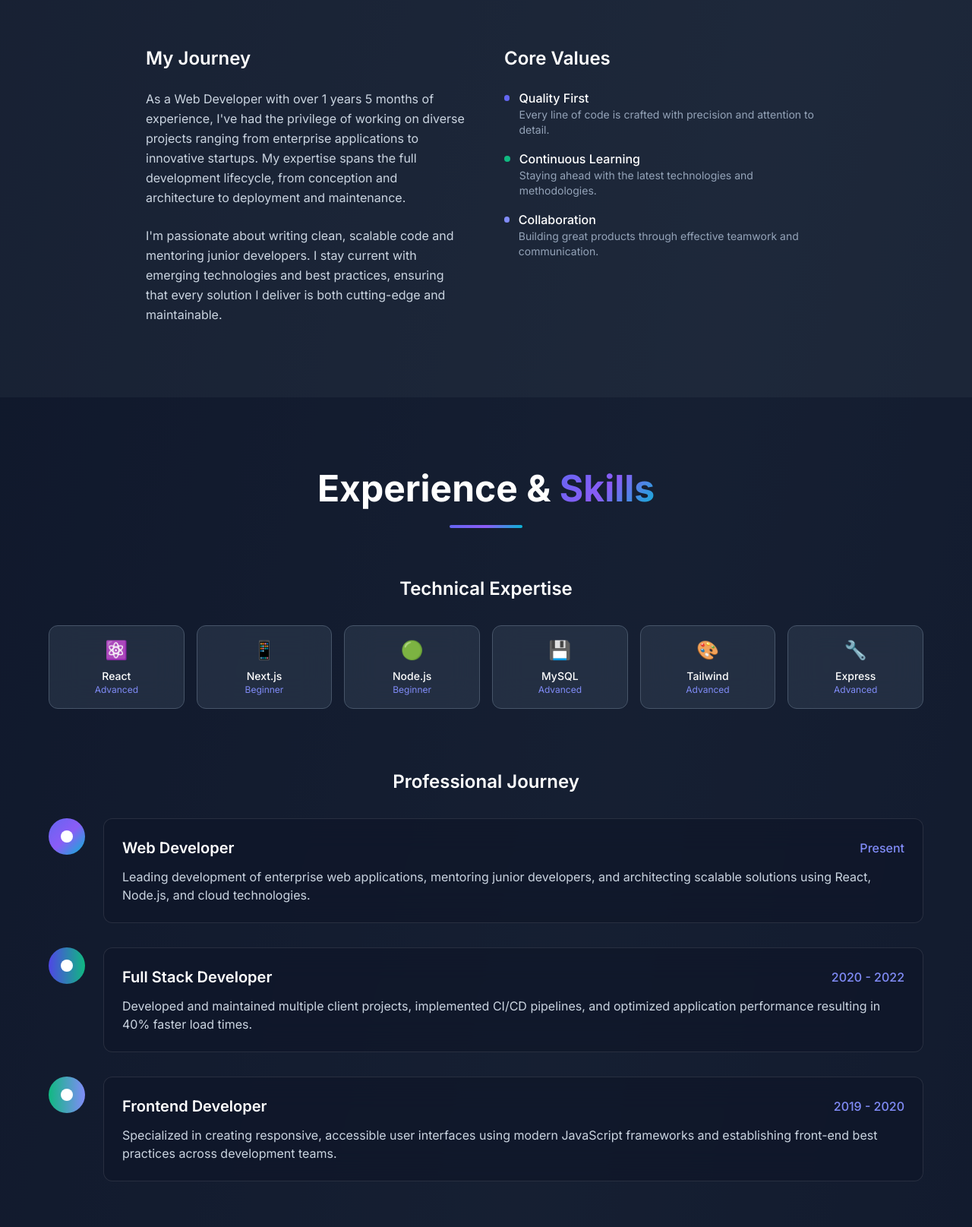
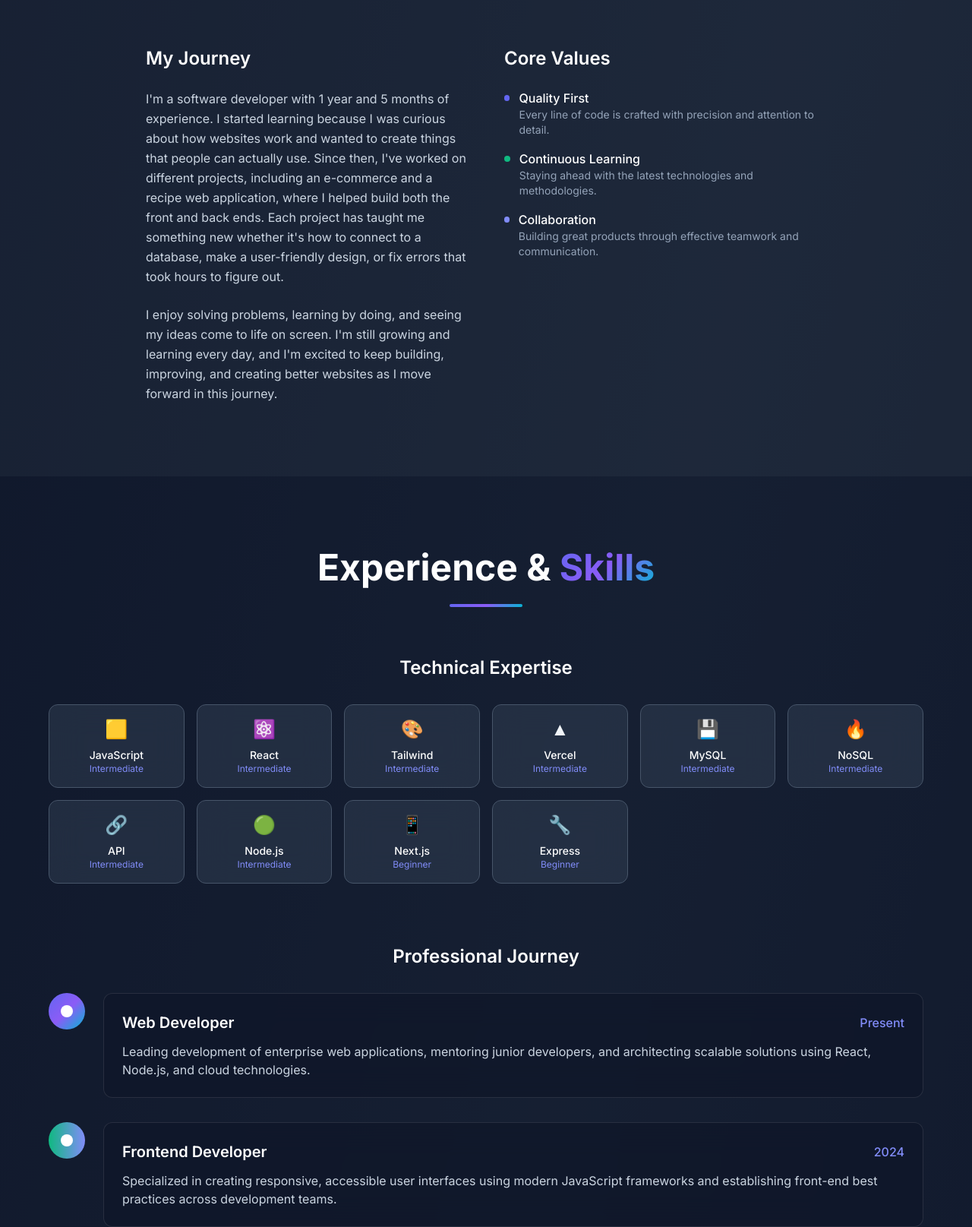
Before and after one commit to TshireletsoMogwere/portfolio-website, a plain HTML site: page index.html in a window 1280 px wide. Shown: the part 975-2590 px from the top of the page at 76% size. Drawn offline with nearby package versions, Linux system fonts and the light colour scheme.

Commit message:
updates code component

```diff
--- a/index.html
+++ b/index.html
@@ -179,14 +179,11 @@
       <div class="grid lg:grid-cols-2 gap-16 items-center">
         <div class="space-y-8 animate-fade-in-left">
           <div class="space-y-4">
-            <p class="text-primary-400 font-medium text-lg tracking-wide">Senior Web Developer</p>
-            <h1 class="text-5xl lg:text-7xl font-bold leading-tight">
-              <span class="text-white">Tshireletso</span>
-              <span class="text-gradient">Mogwere</span>
-            </h1>
+            <p class="text-primary-400 font-medium text-lg tracking-wide">Web Developer</p>
+             <h1 class="text-5xl lg:text-7xl font-bold leading-tight">Tshireletso</h1>
+              <h1 class="text-5xl lg:text-7xl font-bold leading-tight">Mogwere</h1>
             <p class="text-xl text-dark-300 leading-relaxed max-w-2xl">
-              Crafting scalable web solutions with 5+ years of expertise in modern technologies.
-              Specializing in React, Node.js, and full-stack development.
+              Crafting scalable web solutions with 1 year 5 months of expertise in modern technologies.
             </p>
           </div>
 
@@ -206,13 +203,8 @@
             </div>
             <div class="w-px h-12 bg-dark-600"></div>
             <div class="text-center">
-              <div class="text-3xl font-bold text-white">+</div>
+              <div class="text-3xl font-bold text-white">3+</div>
               <div class="text-sm text-dark-400">Projects Completed</div>
-            </div>
-            <div class="w-px h-12 bg-dark-600"></div>
-            <div class="text-center">
-              <div class="text-3xl font-bold text-white">15+</div>
-              <div class="text-sm text-dark-400">Happy Clients</div>
             </div>
           </div>
         </div>
@@ -250,14 +242,13 @@
           <div class="space-y-6">
             <h3 class="text-2xl font-semibold text-white">My Journey</h3>
             <p class="text-dark-300 leading-relaxed">
-              As a Web Developer with over 1 years 5 months of experience, I've had the privilege of working
-              on diverse projects ranging from enterprise applications to innovative startups. My expertise
-              spans the full development lifecycle, from conception and architecture to deployment and maintenance.
+              I'm a software developer with 1 year and 5 months of experience. I started learning because I was curious about how websites work and wanted to create things that people can actually use. Since then, I've worked on different projects, including an e-commerce and a recipe web application, where I helped build both the front and back ends.
+              Each project has taught me something new whether it's how to connect to a database, make a user-friendly design, or fix errors that took hours to figure out.
+
             </p>
             <p class="text-dark-300 leading-relaxed">
-              I'm passionate about writing clean, scalable code and mentoring junior developers. I stay current
-              with emerging technologies and best practices, ensuring that every solution I deliver is both
-              cutting-edge and maintainable.
+              I enjoy solving problems, learning by doing, and seeing my ideas come to life on screen.
+              I'm still growing and learning every day, and I'm excited to keep building, improving, and creating better websites as I move forward in this journey.
             </p>
           </div>
 
@@ -307,10 +298,45 @@
         <div class="mb-20">
           <h3 class="text-2xl font-semibold text-white mb-8 text-center">Technical Expertise</h3>
           <div class="grid grid-cols-2 md:grid-cols-4 lg:grid-cols-6 gap-4">
+             <div class="skill-badge bg-dark-700/50 border border-dark-600 rounded-xl p-4 text-center glass-effect">
+              <div class="text-2xl mb-2">🟨</div>
+              <div class="text-white font-medium text-sm">JavaScript</div>
+              <div class="text-primary-400 text-xs">Intermediate</div>
+            </div>
             <div class="skill-badge bg-dark-700/50 border border-dark-600 rounded-xl p-4 text-center glass-effect">
               <div class="text-2xl mb-2">⚛️</div>
               <div class="text-white font-medium text-sm">React</div>
-              <div class="text-primary-400 text-xs">Advanced</div>
+              <div class="text-primary-400 text-xs">Intermediate</div>
+            </div>
+              <div class="skill-badge bg-dark-700/50 border border-dark-600 rounded-xl p-4 text-center glass-effect">
+              <div class="text-2xl mb-2">🎨</div>
+              <div class="text-white font-medium text-sm">Tailwind</div>
+              <div class="text-primary-400 text-xs">Intermediate</div>
+            </div>
+              <div class="skill-badge bg-dark-700/50 border border-dark-600 rounded-xl p-4 text-center glass-effect">
+              <div class="text-2xl mb-2">▲</div>
+              <div class="text-white font-medium text-sm">Vercel</div>
+              <div class="text-primary-400 text-xs">Intermediate</div>
+            </div>
+             <div class="skill-badge bg-dark-700/50 border border-dark-600 rounded-xl p-4 text-center glass-effect">
+              <div class="text-2xl mb-2">💾</div>
+              <div class="text-white font-medium text-sm">MySQL</div>
+              <div class="text-primary-400 text-xs">Intermediate</div>
+            </div>
+              <div class="skill-badge bg-dark-700/50 border border-dark-600 rounded-xl p-4 text-center glass-effect">
+              <div class="text-2xl mb-2"> 🔥 </div>
+              <div class="text-white font-medium text-sm">NoSQL</div>
+              <div class="text-primary-400 text-xs">Intermediate</div>
+            </div>
+              <div class="skill-badge bg-dark-700/50 border border-dark-600 rounded-xl p-4 text-center glass-effect">
+              <div class="text-2xl mb-2">🔗</div>
+              <div class="text-white font-medium text-sm">API</div>
+              <div class="text-primary-400 text-xs">Intermediate</div>
+            </div>
+              <div class="skill-badge bg-dark-700/50 border border-dark-600 rounded-xl p-4 text-center glass-effect">
+              <div class="text-2xl mb-2">🟢</div>
+              <div class="text-white font-medium text-sm">Node.js</div>
+              <div class="text-primary-400 text-xs">Intermediate</div>
             </div>
             <div class="skill-badge bg-dark-700/50 border border-dark-600 rounded-xl p-4 text-center glass-effect">
               <div class="text-2xl mb-2">📱</div>
@@ -318,24 +344,9 @@
               <div class="text-primary-400 text-xs">Beginner</div>
             </div>
             <div class="skill-badge bg-dark-700/50 border border-dark-600 rounded-xl p-4 text-center glass-effect">
-              <div class="text-2xl mb-2">🟢</div>
-              <div class="text-white font-medium text-sm">Node.js</div>
-              <div class="text-primary-400 text-xs">Beginner</div>
-            </div>
-            <div class="skill-badge bg-dark-700/50 border border-dark-600 rounded-xl p-4 text-center glass-effect">
-              <div class="text-2xl mb-2">💾</div>
-              <div class="text-white font-medium text-sm">MySQL</div>
-              <div class="text-primary-400 text-xs">Advanced</div>
-            </div>
-            <div class="skill-badge bg-dark-700/50 border border-dark-600 rounded-xl p-4 text-center glass-effect">
-              <div class="text-2xl mb-2">🎨</div>
-              <div class="text-white font-medium text-sm">Tailwind</div>
-              <div class="text-primary-400 text-xs">Advanced</div>
-            </div>
-            <div class="skill-badge bg-dark-700/50 border border-dark-600 rounded-xl p-4 text-center glass-effect">
               <div class="text-2xl mb-2">🔧</div>
               <div class="text-white font-medium text-sm">Express</div>
-              <div class="text-primary-400 text-xs">Advanced</div>
+              <div class="text-primary-400 text-xs">Beginner</div>
             </div>
           </div>
         </div>
@@ -360,21 +371,6 @@
               </div>
             </div>
 
-            <div class="flex items-start space-x-6">
-              <div class="flex-shrink-0 w-12 h-12 bg-gradient-to-r from-primary-600 to-accent-500 rounded-full flex items-center justify-center">
-                <div class="w-4 h-4 bg-white rounded-full"></div>
-              </div>
-              <div class="glass-effect rounded-xl p-6 flex-1">
-                <div class="flex flex-col md:flex-row md:items-center md:justify-between mb-3">
-                  <h4 class="text-xl font-semibold text-white">Full Stack Developer</h4>
-                  <span class="text-primary-400 font-medium">2020 - 2022</span>
-                </div>
-                <p class="text-dark-300">
-                  Developed and maintained multiple client projects, implemented CI/CD pipelines,
-                  and optimized application performance resulting in 40% faster load times.
-                </p>
-              </div>
-            </div>
 
             <div class="flex items-start space-x-6">
               <div class="flex-shrink-0 w-12 h-12 bg-gradient-to-r from-accent-500 to-primary-400 rounded-full flex items-center justify-center">
@@ -383,7 +379,7 @@
               <div class="glass-effect rounded-xl p-6 flex-1">
                 <div class="flex flex-col md:flex-row md:items-center md:justify-between mb-3">
                   <h4 class="text-xl font-semibold text-white">Frontend Developer</h4>
-                  <span class="text-primary-400 font-medium">2019 - 2020</span>
+                  <span class="text-primary-400 font-medium">2024</span>
                 </div>
                 <p class="text-dark-300">
                   Specialized in creating responsive, accessible user interfaces using modern JavaScript frameworks
@@ -470,17 +466,17 @@
             </div>
             <div class="p-6 space-y-4">
               <div class="flex items-center justify-between">
-                <h3 class="text-xl font-bold text-white">JoziDrop Platform</h3>
+                <h3 class="text-xl font-bold text-white">JoziDrop Platform (In progress)</h3>
                 <div class="flex space-x-2">
                   <span class="w-3 h-3 bg-accent-500 rounded-full"></span>
                   <span class="w-3 h-3 bg-primary-500 rounded-full"></span>
                 </div>
               </div>
               <p class="text-dark-300 text-sm leading-relaxed">
-                Full-stack delivery application with real-time tracking, user authentication,
-                payment integration, and admin dashboard for order management.
+                JoziDrop is a full-stack delivery web application I'm currently working on. It's designed to help people send packages easily using local taxis
               </p>
               <div class="flex flex-wrap gap-2">
+                                <span class="px-3 py-1 bg-primary-500/20 text-primary-300 rounded-full text-xs font-medium border border-primary-500/30">JavaScript</span>
                 <span class="px-3 py-1 bg-primary-500/20 text-primary-300 rounded-full text-xs font-medium border border-primary-500/30">React</span>
                 <span class="px-3 py-1 bg-primary-500/20 text-primary-300 rounded-full text-xs font-medium border border-primary-500/30">Express</span>
                 <span class="px-3 py-1 bg-primary-500/20 text-primary-300 rounded-full text-xs font-medium border border-primary-500/30">MySQL</span>
@@ -528,7 +524,8 @@
                 secure checkout process, and optimized performance.
               </p>
               <div class="flex flex-wrap gap-2">
-                <span class="px-3 py-1 bg-primary-500/20 text-primary-300 rounded-full text-xs font-medium border border-primary-500/30">Next.js</span>
+                                <span class="px-3 py-1 bg-primary-500/20 text-primary-300 rounded-full text-xs font-medium border border-primary-500/30">JavaScript</span>
+                <span class="px-3 py-1 bg-primary-500/20 text-primary-300 rounded-full text-xs font-medium border border-primary-500/30">Next</span>
                 <span class="px-3 py-1 bg-primary-500/20 text-primary-300 rounded-full text-xs font-medium border border-primary-500/30">React</span>
                 <span class="px-3 py-1 bg-primary-500/20 text-primary-300 rounded-full text-xs font-medium border border-primary-500/30">API</span>
                 <span class="px-3 py-1 bg-primary-500/20 text-primary-300 rounded-full text-xs font-medium border border-primary-500/30">Tailwind</span>
```
